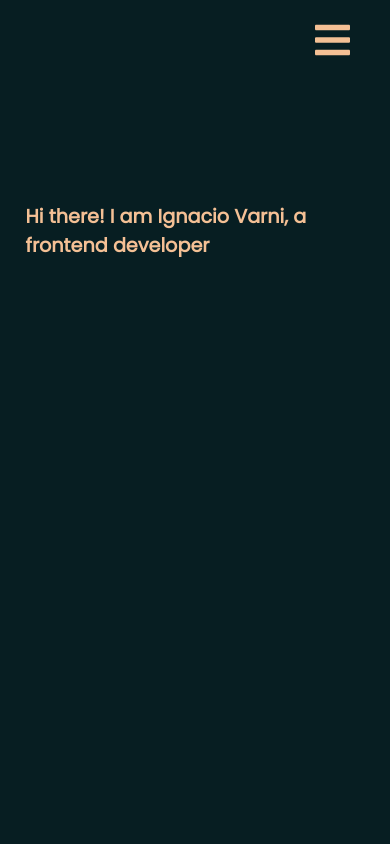
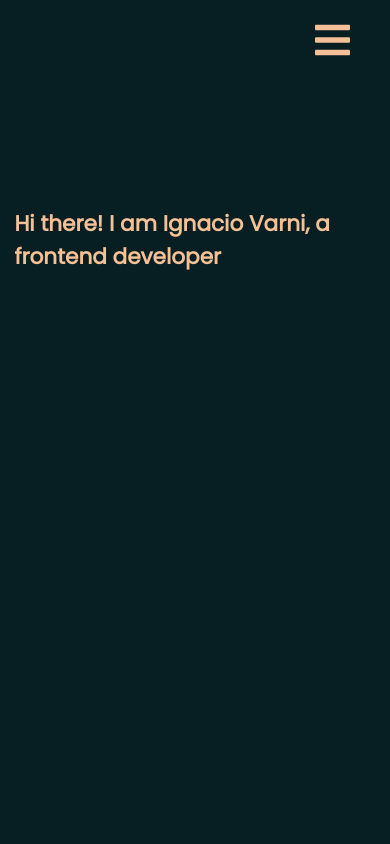
Before and after one commit to NachoVarni/portfolio-varni, a Next.js app: page / in a window 390 px wide. Shown: the top 844 px of the page. Built offline with nearby package versions, Linux system fonts and the light colour scheme.

Commit message:
font size

```diff
--- a/components/Hero/Hero.module.scss
+++ b/components/Hero/Hero.module.scss
@@ -19,8 +19,8 @@
     left: 5em;
 
     @media (max-width: 812px) {
-      font-size: 0.8rem;
-      left: 2em;
+      font-size: 0.9rem;
+      left: 1em;
       top: 2em;
     }
   }
@@ -29,11 +29,12 @@
     position: absolute;
     left: 5em;
     width: 80%;
+    font-weight: bold;
 
     @media (max-width: 812px) {
       left: 0.5em;
       top: 2em;
-      font-size: 1rem;
+      font-size: 1.5rem;
       width: 20rem;
     }
 
```
